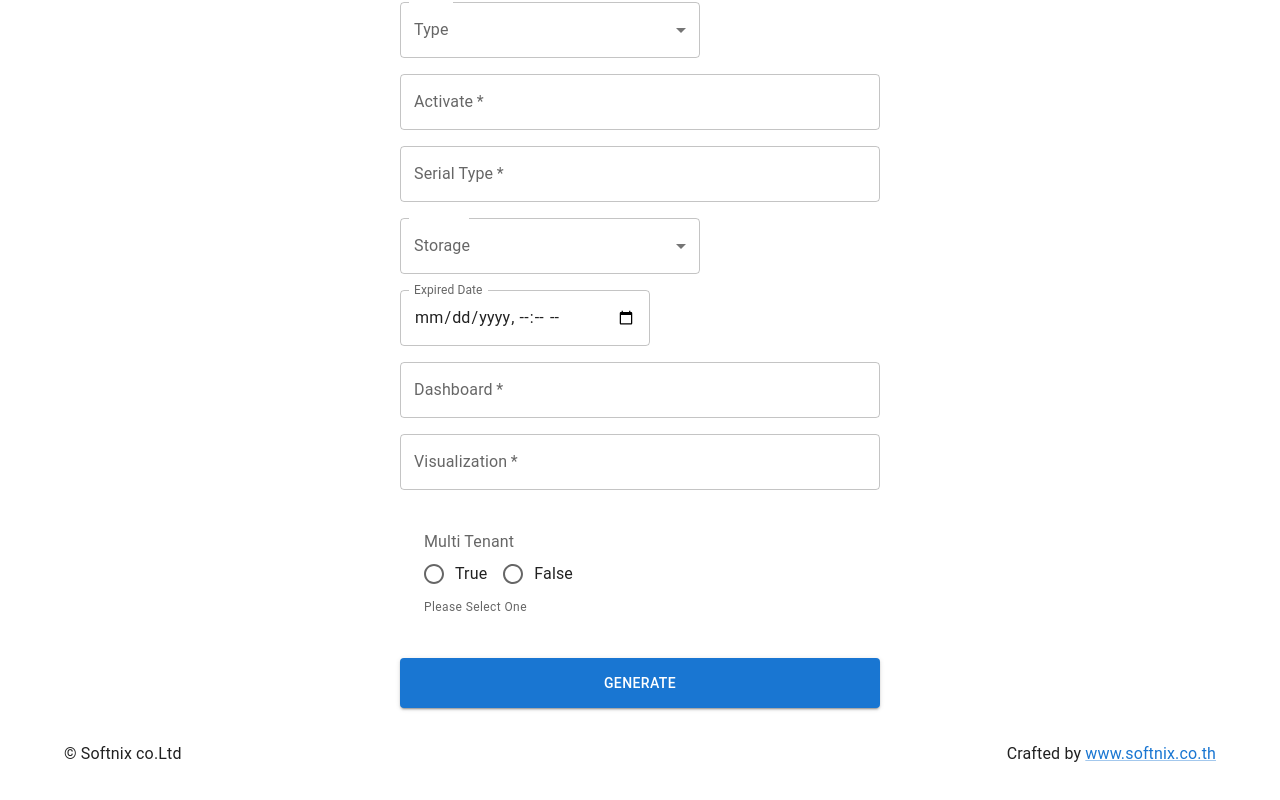
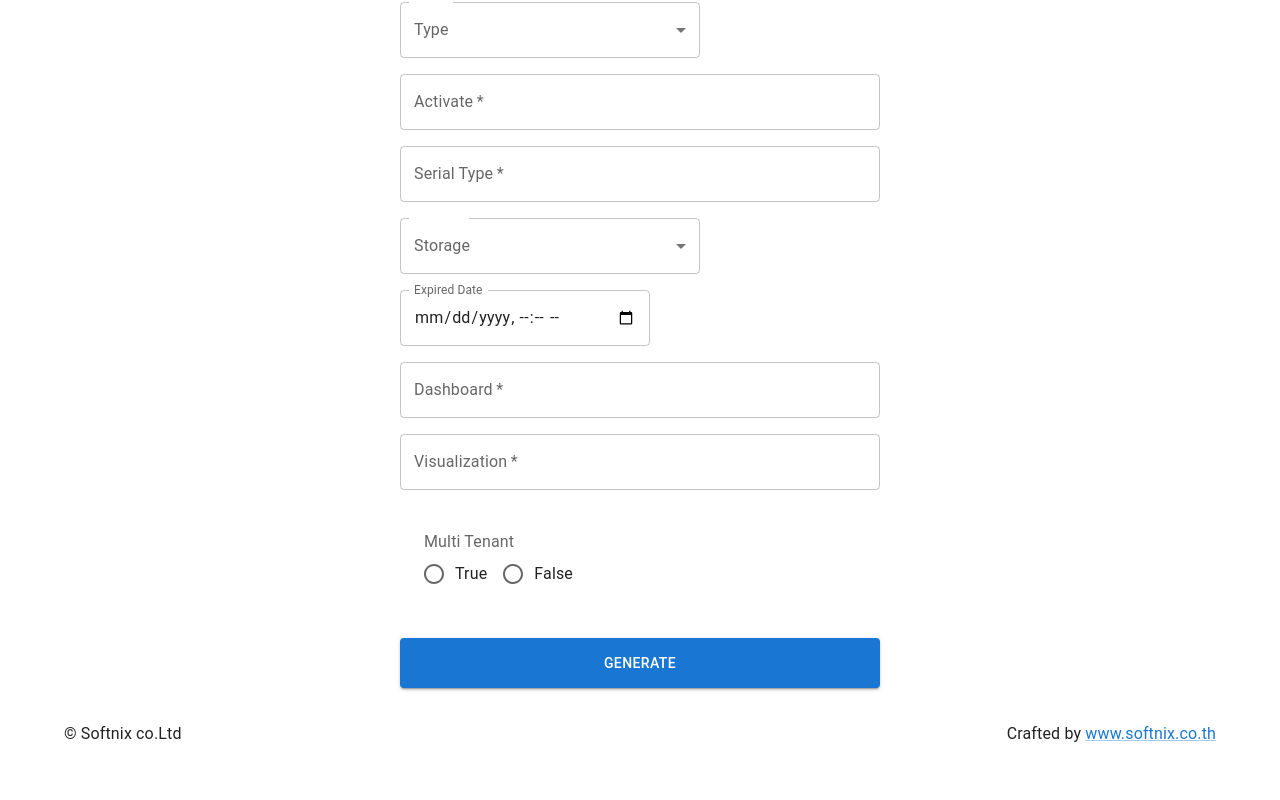
Before and after one commit to DonRadonZ/Softnix-License-Generator, a React (Create React App) app: page /Licensegenerator in a window 1280 px wide. Shown: the part 376-1176 px from the top of the page. Built offline with nearby package versions, Linux system fonts and the light colour scheme.

Commit message:
change spare

```diff
--- a/src/content/license_generator/Spare.tsx
+++ b/src/content/license_generator/Spare.tsx
@@ -3,7 +3,7 @@ import { useEffect } from 'react';
 import axios from 'axios';
 import {Grid, FormLabel, FormHelperText, Box, Typography } from '@mui/material';
 import { useForm, SubmitHandler, FormProvider } from 'react-hook-form';
-import { object, string, TypeOf, number, z} from 'zod';
+import { object, string, TypeOf, z} from 'zod';
 import { zodResolver } from '@hookform/resolvers/zod';
 import InputLabel from '@mui/material/InputLabel';
 //import { FC } from 'react';
@@ -22,6 +22,7 @@ import OutlinedInput from '@mui/material/OutlinedInput';
 import MenuItem from '@mui/material/MenuItem';
 import FormControl from '@mui/material/FormControl';
 import Select, { SelectChangeEvent } from '@mui/material/Select';
+import { DateTimePicker } from '@mui/x-date-pickers/DateTimePicker';
 
 
 
@@ -92,14 +93,14 @@ const API = "http://192.168.10.170:3000/v1/api/slg";
   // ];
 
   const storage =  [
-    '20 GB',
-    '50 GB',
-    '100 GB',
-    '200 GB',
-    '500 GB',
-    '1 TB',
-    '2 TB',
-    '3 TB',
+    '20GB',
+    '50GB',
+    '100GB',
+    '200GB',
+    '500GB',
+    '1TB',
+    '2TB',
+    '3TB',
     'Unlimited'
   ];
   function getStorage(name: string, StorageChoose: string[], theme: Theme) {
@@ -110,10 +111,6 @@ const API = "http://192.168.10.170:3000/v1/api/slg";
           : theme.typography.fontWeightMedium,
     };
   }
-  const multi =  [
-    'true',
-    'false'
-  ];
 
   const generateSchema = object({
     certificate_no: string()
@@ -125,7 +122,7 @@ const API = "http://192.168.10.170:3000/v1/api/slg";
     type: z.enum(["SLG","LA"]),
     dashboard: string().nonempty('required to generate'),
     visualization: string().nonempty('required to generate'),
-    storage: z.enum(["20 GB","50 GB","100 GB","200 GB","500 GB","1 TB","2 TB","5 TB","UNLIMITED"]),
+    storage: z.enum(["20GB","50GB","100GB","200GB","500 GB","1TB","2TB","5TB","UNLIMITED"]),
     expired: z.preprocess((arg) => {
       if (typeof arg == "string" || arg instanceof Date) return new Date(arg);
     }, z.date()),
@@ -180,6 +177,10 @@ const GeneratePage = () => {
     );
   };
 
+  const [timevalue, setTimevalue] = React.useState<Date | null>(
+    new Date('2018-01-01T00:00:00.00Z'),
+  );
+
   const [StorageChoose, setStorageChoose] = React.useState<string[]>([]);
 
   const StoragehandleChange = (event: SelectChangeEvent<typeof StorageChoose>) => {
@@ -195,7 +196,7 @@ const GeneratePage = () => {
 
     const[value, setvalue] = React.useState('');
     const [error, setError] = React.useState(false);
-  const [helperText, setHelperText] = React.useState('Please Select One');
+  const [helperText, setHelperText] = React.useState('');
 
     const handleChange = (event: React.ChangeEvent<HTMLInputElement>) =>{
       setvalue((event.target as HTMLInputElement).value);
@@ -236,11 +237,11 @@ const GeneratePage = () => {
     }, [isSubmitSuccessful]);
 
     const onSubmitHandler: SubmitHandler<GenerateInput> = (generate: GenerateInput ) => {
-        axios.post(API,generate)
-        .then(res =>{
-            console.log(generate);
+        // axios.post(API,generate)
+        // .then(res =>{
+             console.log(generate);
 
-        })
+      //})
     }
     console.log(errors);
 
@@ -375,6 +376,7 @@ const GeneratePage = () => {
       <Stack component="form" noValidate spacing={3}>
         <TextField
           id="expired"
+          //value = {timevalue}
           label="Expired Date"
           type="datetime-local"
           sx={{ width: 250 }}
@@ -419,11 +421,13 @@ const GeneratePage = () => {
                 onChange={handleChange}
                 >
                 <FormControlLabel
+                {...register("multi", { required: true })}
                 value="true"
                 control={<Radio />}
                 label="True"
                 />
                 <FormControlLabel
+                {...register("multi", { required: true })}
                 value="false"
                 control={<Radio/>}
                 label= "False"
```
